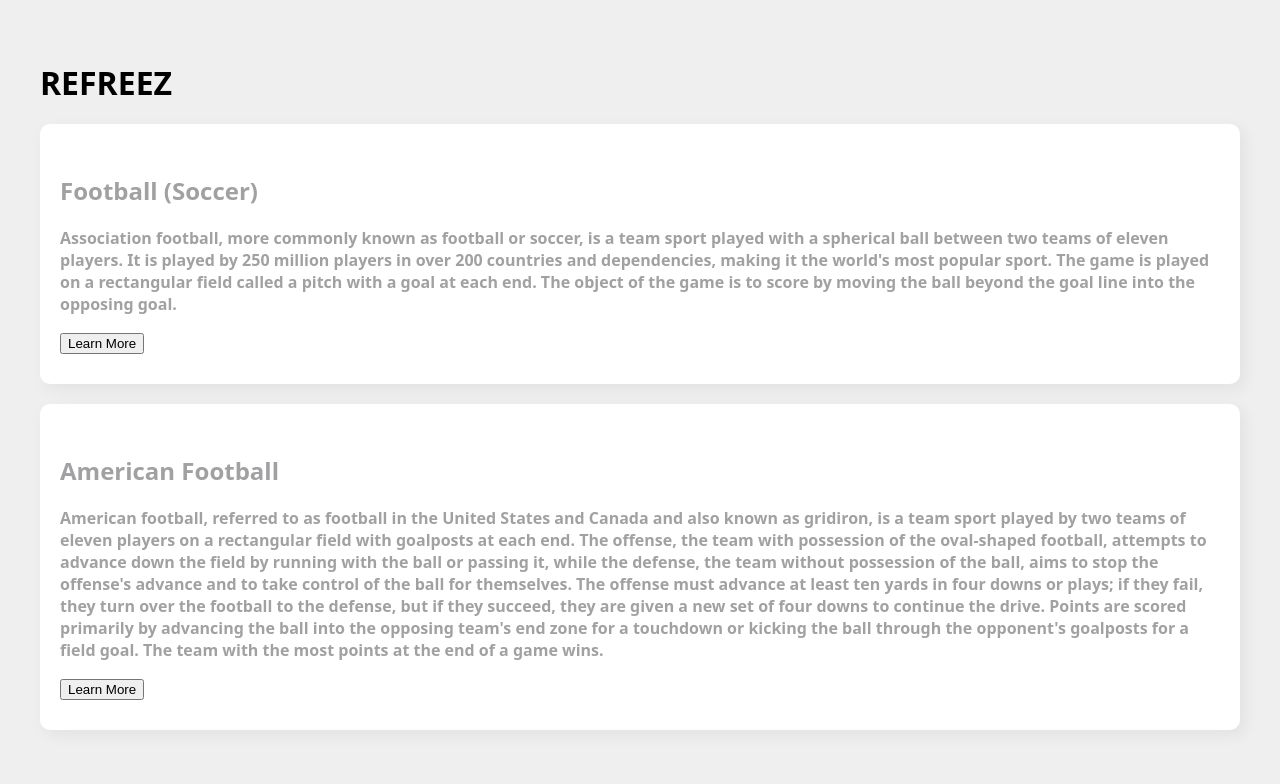
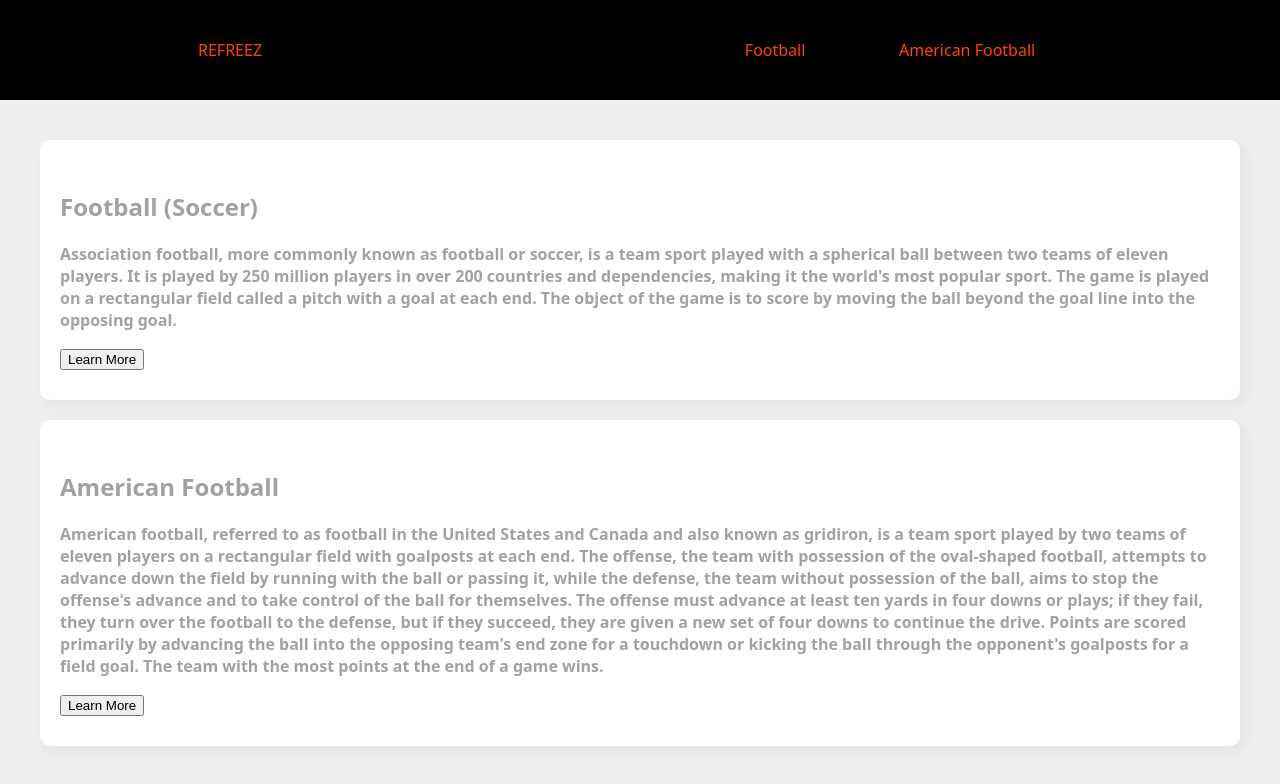
Before and after one commit to ridwanraji/refreez, a React (Create React App) app: page / in a window 1280 px wide. Shown: the top 784 px of the page. Built offline with nearby package versions, Linux system fonts and the light colour scheme.

Commit message:
Add navigation component

```diff
--- a/src/App.js
+++ b/src/App.js
@@ -2,6 +2,7 @@ import React from "react";
 import "./Styles/App.css";
 import SportInfoList from "./SportInfoList";
 import sportdata from "./data/SportRules.js";
+import Nav from "./Navigtion";
 
 class App extends React.Component {
   render() {
@@ -13,9 +14,11 @@ class App extends React.Component {
       />
     ));
     return (
-      <div className={"App"}>
-        <h1 className={"title"}> REFREEZ </h1>
-        {listData}
+      <div>
+        <Nav />
+        <div className={"App"}>
+          {listData}
+        </div>
       </div>
     );
   }
--- /dev/null
+++ b/src/Navigtion.js
@@ -0,0 +1,17 @@
+import React from "react"
+
+class Navigation extends React.Component {
+    render (){
+        return(
+            <nav className="Nav">
+                <a> REFREEZ </a>
+                <ul className="nav-item">
+                    <li> Football </li>
+                    <li> American Football </li>
+                </ul>
+            </nav>
+        )
+    }
+}
+
+export default Navigation
--- a/src/Styles/App.css
+++ b/src/Styles/App.css
@@ -26,6 +26,23 @@ body {
   box-shadow: 5px 5px 13px 0px rgba(166, 170, 169, 0.18);
 }
 
+.Nav {
+  display: flex;
+  height: 100px;
+  justify-content: space-around;
+  align-items: center;
+  background-color: black;
+  color: orangered;
+}
+
+.nav-item {
+  display: flex;
+  justify-content: space-around;
+  width: 30%;
+  align-content: center;
+  list-style: none;
+}
+
 /* .btn-default {
   color: #935c21;
   border: 1px solid #935c21;
```
